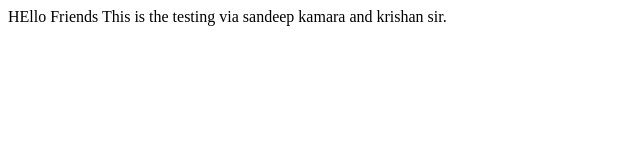
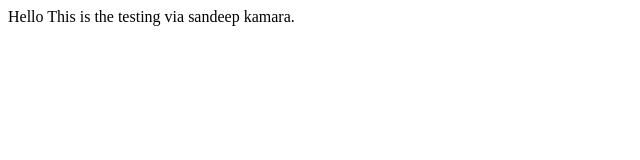
Before and after one commit to programmingsolutions/lessDemo, a plain HTML site: page index.html in a window 1280 px wide. Shown: the whole page, without its empty margins (0-640 px from the left). Drawn offline with Linux system fonts and the light colour scheme.

Commit message:
Update all the files

```diff
--- a/index.html
+++ b/index.html
@@ -4,6 +4,6 @@
 		<title></title>
 	</head>
 	<body>
-	HEllo Friends This is the testing via sandeep kamara and krishan sir.
+		Hello This is the testing via sandeep kamara.
 	</body>
 </html>
```
Also changed, not shown: 1 other file.
